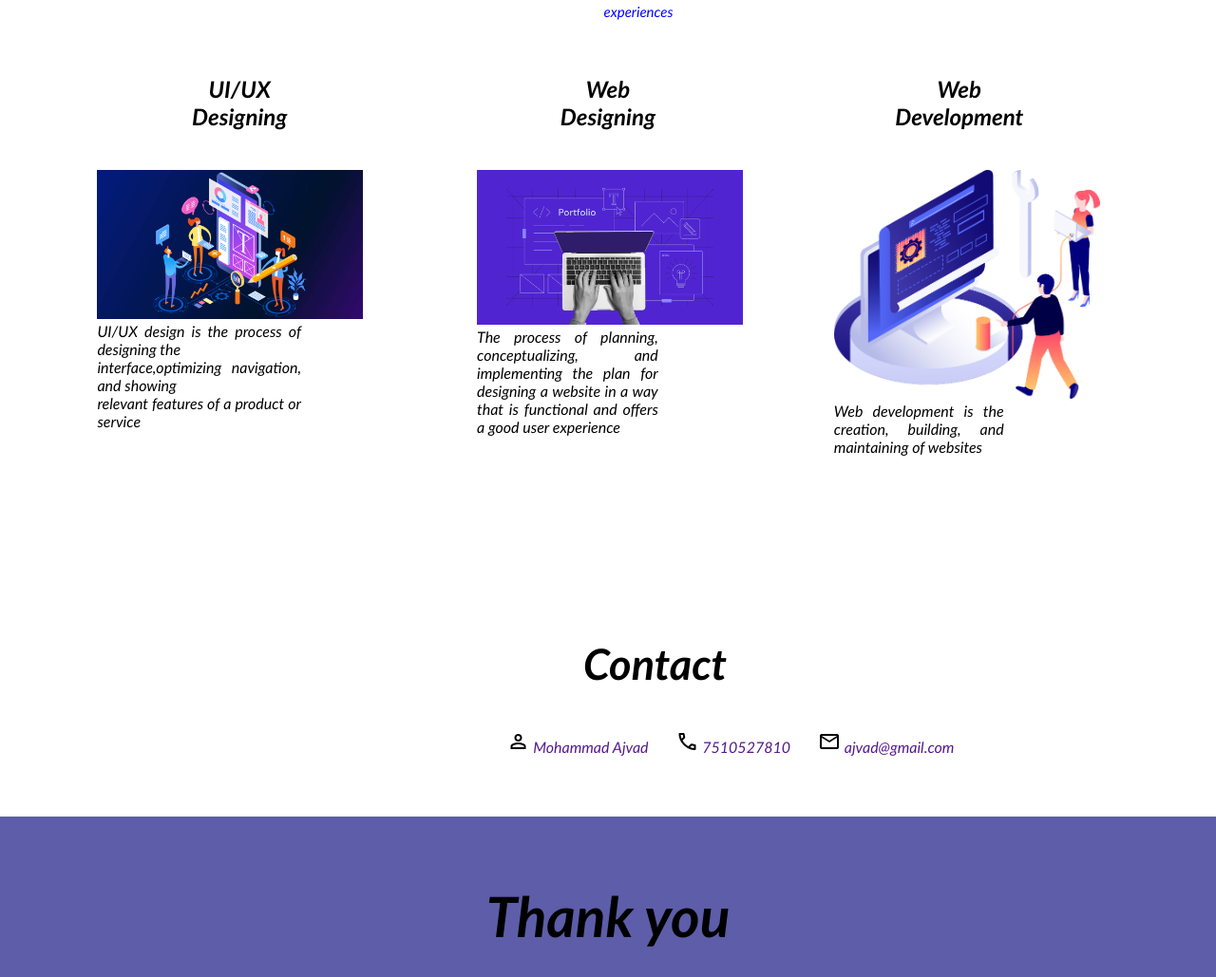
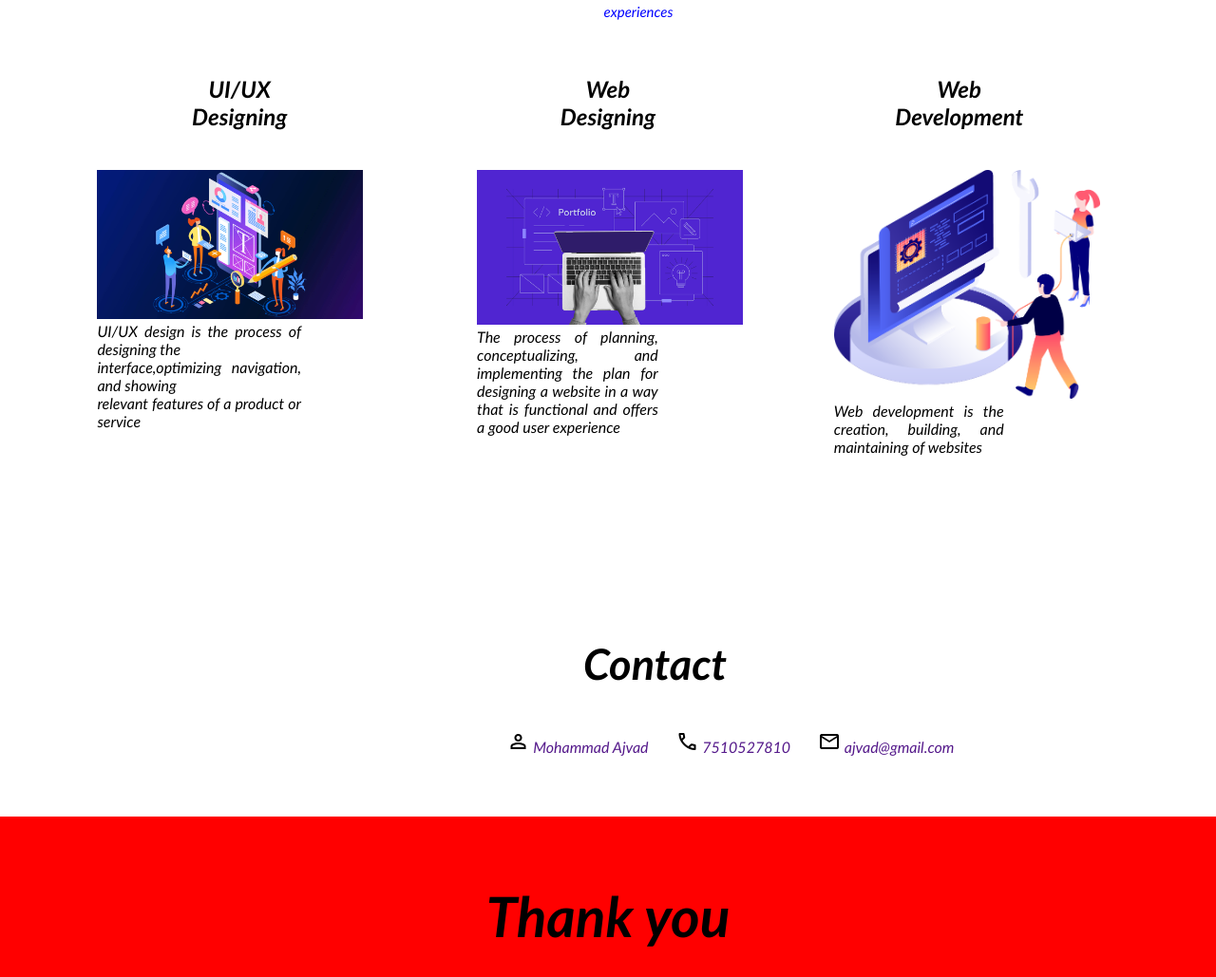
Before and after one commit to ajvad123/my_portfolio, a plain HTML site: page index.html in a window 1280 px wide. Shown: the part 1182-2211 px from the top of the page at 95% size. Drawn offline with nearby package versions, Linux system fonts and the light colour scheme.

Commit message:
Update index.css

```diff
--- a/index.css
+++ b/index.css
@@ -252,7 +252,7 @@ html {
     height: 100px;
     margin-top: 5%;
     text-align: center;
-    background-color: rgb(93, 93, 169);
+    background-color: red;
     padding-top: 69px;
     font-size: 50px;
 }
```
